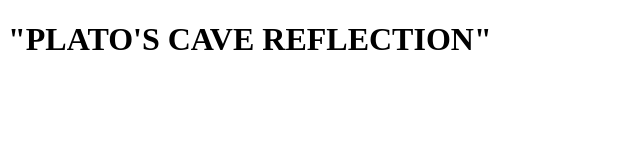
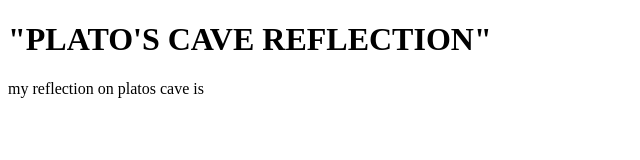
Before and after one commit to mich2296/Michelle-Gomez, a plain HTML site: page readings.html in a window 1280 px wide. Shown: the whole page, without its empty margins (0-640 px from the left). Drawn offline with Linux system fonts and the light colour scheme.

Commit message:
Update readings.html

```diff
--- a/readings.html
+++ b/readings.html
@@ -5,6 +5,6 @@
 </head>
 <body>
 <h1>"PLATO'S CAVE REFLECTION"</h1>
-<p></p>
+<p>my reflection on platos cave is </p>
 </body>
 </html>
```
